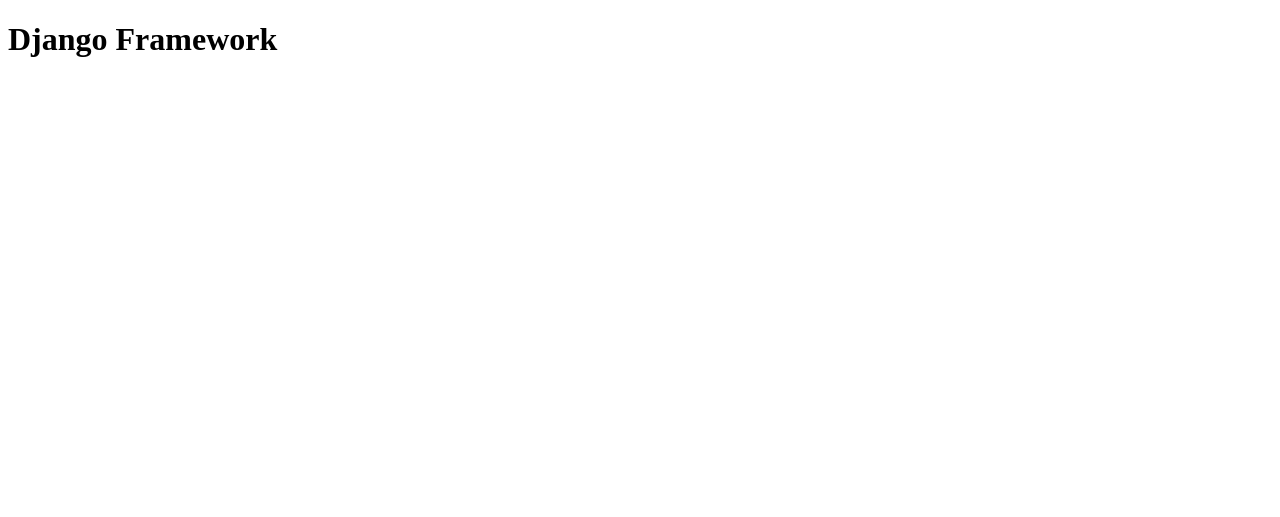
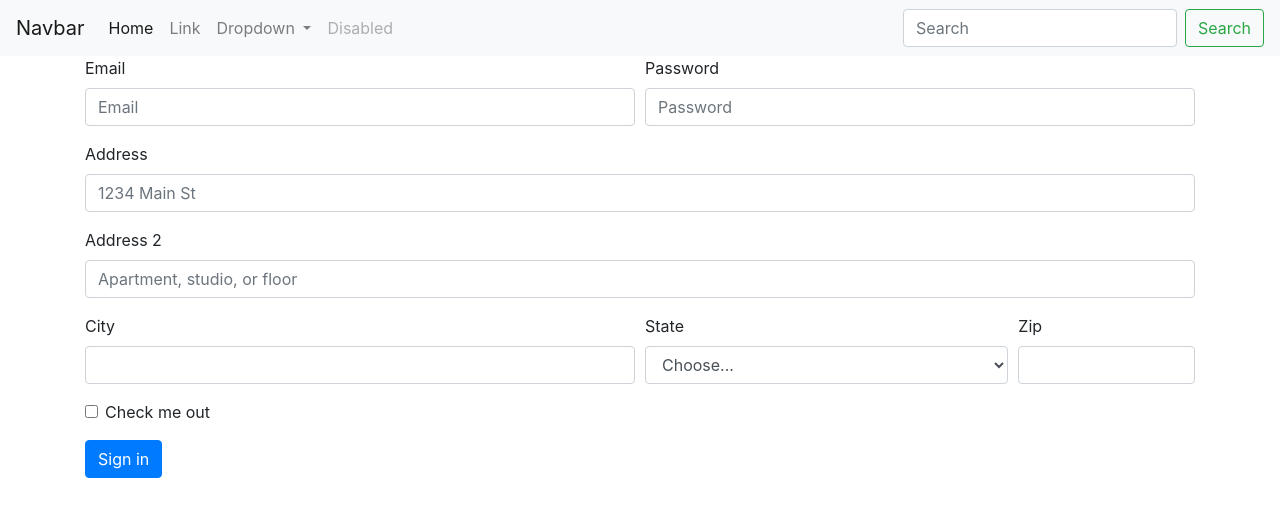
Before and after one commit to satitza/PythonDjango, a Django app: page /page in a window 1280 px wide. Before the commit the part shown is almost empty. Shown: the top 517 px of the page. Run offline with Django 3.2, Linux system fonts and the light colour scheme; some libraries are stand-ins or nearby versions.

Commit message:
edit index.html

```diff
--- a/templates/index.html
+++ b/templates/index.html
@@ -1,14 +1,122 @@
-<!DOCTYPE html>
+<!doctype html>
 <html lang="en">
 <head>
-    <meta charset="UTF-8">
-    <title>Title</title>
+    <!-- Required meta tags -->
+    <meta charset="utf-8">
+    <meta name="viewport" content="width=device-width, initial-scale=1, shrink-to-fit=no">
+
+    <!-- Bootstrap CSS -->
+    <link rel="stylesheet" href="https://maxcdn.bootstrapcdn.com/bootstrap/4.0.0/css/bootstrap.min.css"
+          integrity="sha384-Gn5384xqQ1aoWXA+058RXPxPg6fy4IWvTNh0E263XmFcJlSAwiGgFAW/dAiS6JXm" crossorigin="anonymous">
+
+    <title>Hello, world!</title>
 </head>
+<header>
+    <nav class="navbar navbar-expand-lg navbar-light bg-light">
+        <a class="navbar-brand" href="#">Navbar</a>
+        <button class="navbar-toggler" type="button" data-toggle="collapse" data-target="#navbarSupportedContent"
+                aria-controls="navbarSupportedContent" aria-expanded="false" aria-label="Toggle navigation">
+            <span class="navbar-toggler-icon"></span>
+        </button>
+
+        <div class="collapse navbar-collapse" id="navbarSupportedContent">
+            <ul class="navbar-nav mr-auto">
+                <li class="nav-item active">
+                    <a class="nav-link" href="#">Home <span class="sr-only">(current)</span></a>
+                </li>
+                <li class="nav-item">
+                    <a class="nav-link" href="#">Link</a>
+                </li>
+                <li class="nav-item dropdown">
+                    <a class="nav-link dropdown-toggle" href="#" id="navbarDropdown" role="button"
+                       data-toggle="dropdown" aria-haspopup="true" aria-expanded="false">
+                        Dropdown
+                    </a>
+                    <div class="dropdown-menu" aria-labelledby="navbarDropdown">
+                        <a class="dropdown-item" href="#">Action</a>
+                        <a class="dropdown-item" href="#">Another action</a>
+                        <div class="dropdown-divider"></div>
+                        <a class="dropdown-item" href="#">Something else here</a>
+                    </div>
+                </li>
+                <li class="nav-item">
+                    <a class="nav-link disabled" href="#">Disabled</a>
+                </li>
+            </ul>
+            <form class="form-inline my-2 my-lg-0">
+                <input class="form-control mr-sm-2" type="search" placeholder="Search" aria-label="Search">
+                <button class="btn btn-outline-success my-2 my-sm-0" type="submit">Search</button>
+            </form>
+        </div>
+    </nav>
+</header>
 <body>
 
-<h1>
-    Django Framework
-</h1>
+<div class="container">
+    <div class="row">
+        <div class="col-md-12">
+            <form>
+                <div class="form-row">
+                    <div class="form-group col-md-6">
+                        <label for="inputEmail4">Email</label>
+                        <input type="email" class="form-control" id="inputEmail4" placeholder="Email">
+                    </div>
+                    <div class="form-group col-md-6">
+                        <label for="inputPassword4">Password</label>
+                        <input type="password" class="form-control" id="inputPassword4" placeholder="Password">
+                    </div>
+                </div>
+                <div class="form-group">
+                    <label for="inputAddress">Address</label>
+                    <input type="text" class="form-control" id="inputAddress" placeholder="1234 Main St">
+                </div>
+                <div class="form-group">
+                    <label for="inputAddress2">Address 2</label>
+                    <input type="text" class="form-control" id="inputAddress2"
+                           placeholder="Apartment, studio, or floor">
+                </div>
+                <div class="form-row">
+                    <div class="form-group col-md-6">
+                        <label for="inputCity">City</label>
+                        <input type="text" class="form-control" id="inputCity">
+                    </div>
+                    <div class="form-group col-md-4">
+                        <label for="inputState">State</label>
+                        <select id="inputState" class="form-control">
+                            <option selected>Choose...</option>
+                            <option>...</option>
+                        </select>
+                    </div>
+                    <div class="form-group col-md-2">
+                        <label for="inputZip">Zip</label>
+                        <input type="text" class="form-control" id="inputZip">
+                    </div>
+                </div>
+                <div class="form-group">
+                    <div class="form-check">
+                        <input class="form-check-input" type="checkbox" id="gridCheck">
+                        <label class="form-check-label" for="gridCheck">
+                            Check me out
+                        </label>
+                    </div>
+                </div>
+                <button type="button" class="btn btn-primary">Sign in</button>
+            </form>
+        </div>
+    </div>
+</div>
 
+
+<!-- Optional JavaScript -->
+<!-- jQuery first, then Popper.js, then Bootstrap JS -->
+<script src="https://code.jquery.com/jquery-3.2.1.slim.min.js"
+        integrity="sha384-KJ3o2DKtIkvYIK3UENzmM7KCkRr/rE9/Qpg6aAZGJwFDMVNA/GpGFF93hXpG5KkN"
+        crossorigin="anonymous"></script>
+<script src="https://cdnjs.cloudflare.com/ajax/libs/popper.js/1.12.9/umd/popper.min.js"
+        integrity="sha384-ApNbgh9B+Y1QKtv3Rn7W3mgPxhU9K/ScQsAP7hUibX39j7fakFPskvXusvfa0b4Q"
+        crossorigin="anonymous"></script>
+<script src="https://maxcdn.bootstrapcdn.com/bootstrap/4.0.0/js/bootstrap.min.js"
+        integrity="sha384-JZR6Spejh4U02d8jOt6vLEHfe/JQGiRRSQQxSfFWpi1MquVdAyjUar5+76PVCmYl"
+        crossorigin="anonymous"></script>
 </body>
 </html>
```
